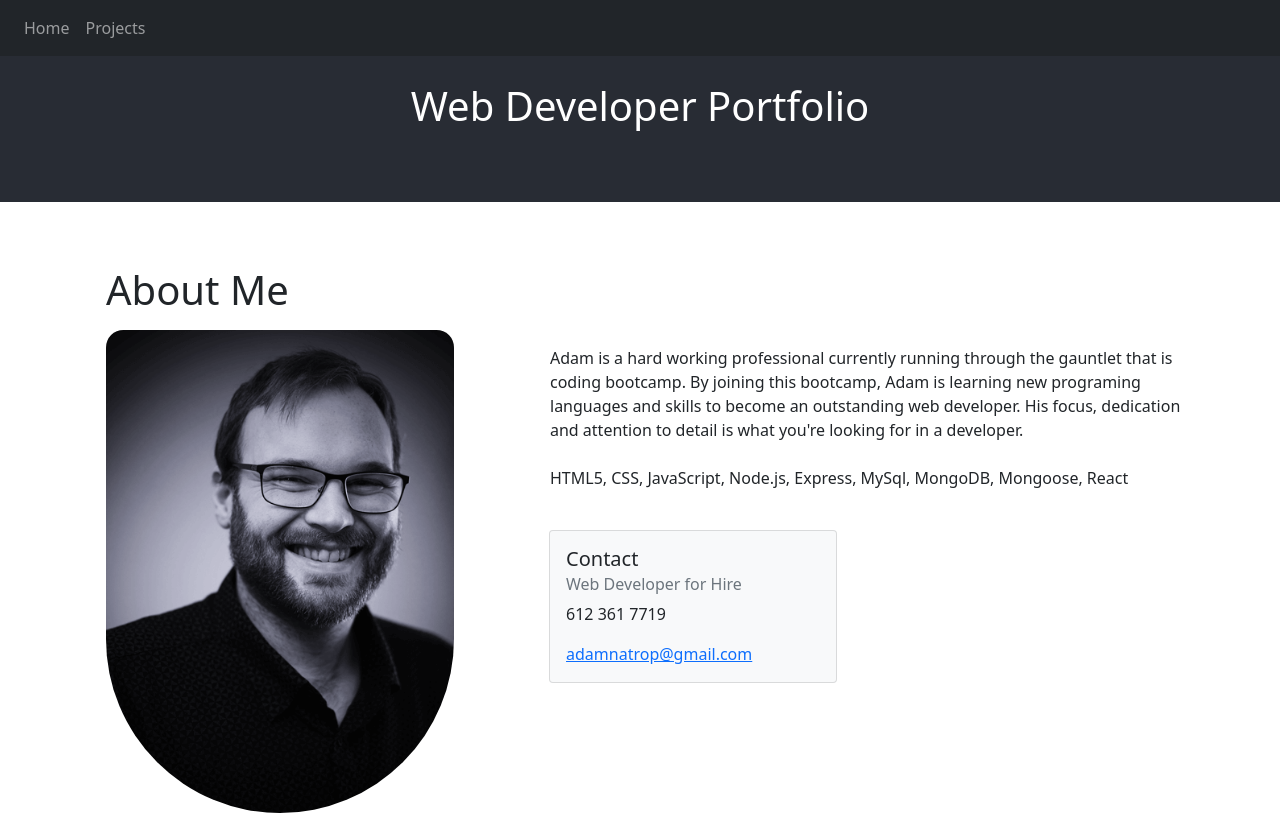
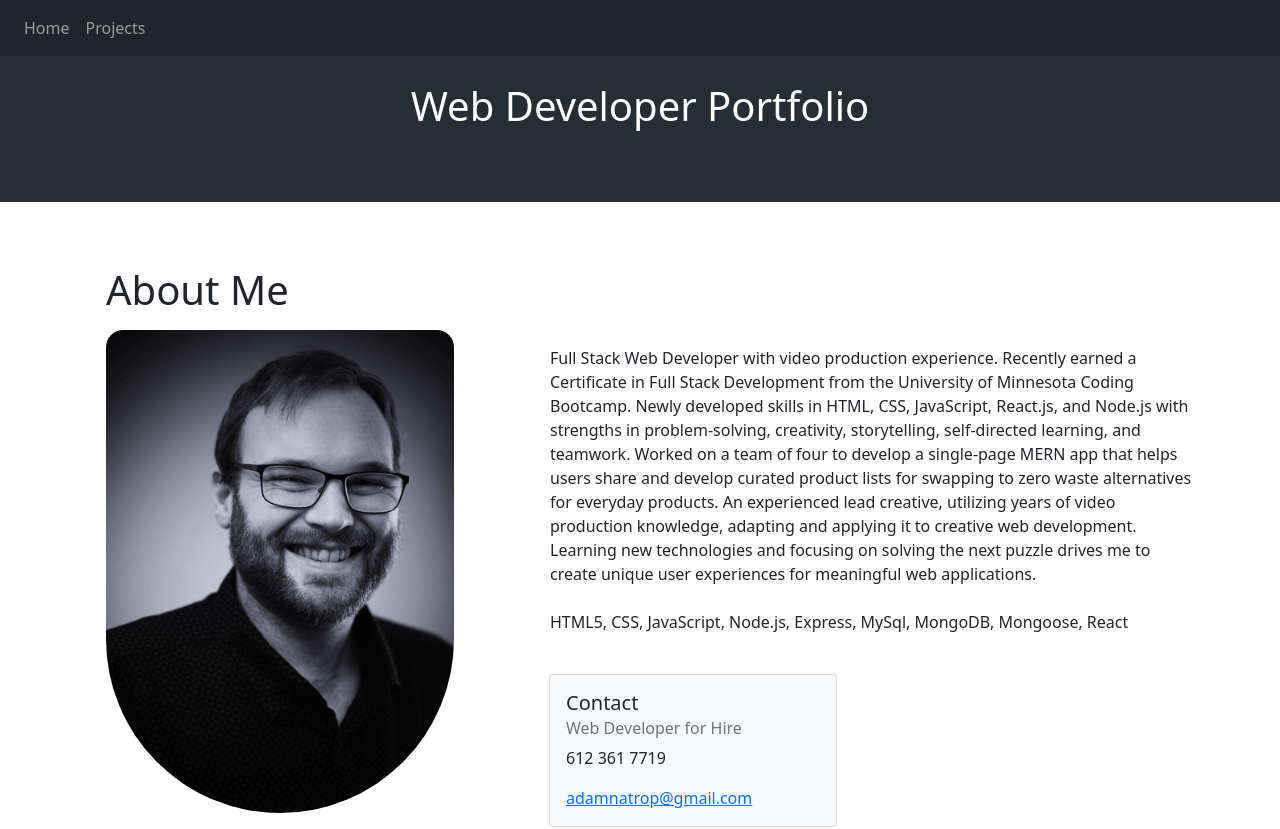
Before and after one commit to adamnatrop/react_portfolio, a React (Create React App) app: page / in a window 1280 px wide. Shown: the top 829 px of the page. Built offline with nearby package versions, Linux system fonts and the light colour scheme.

Commit message:
updated about section

```diff
--- a/src/pages/About/index.js
+++ b/src/pages/About/index.js
@@ -21,7 +21,7 @@ function About() {
             </div>
             <div className="col-sm-8 pt-4 ">
               <p className="about-para">
-                Adam is a hard working professional currently running through the gauntlet that is coding bootcamp. By joining this bootcamp, Adam is learning new programing languages and skills to become an outstanding web developer. His focus, dedication and attention to detail is what you're looking for in a developer.
+              Full Stack Web Developer with video production experience. Recently earned a Certificate in Full Stack Development from the University of Minnesota Coding Bootcamp. Newly developed skills in HTML, CSS, JavaScript, React.js, and Node.js with strengths in problem-solving, creativity, storytelling, self-directed learning, and teamwork. Worked on a team of four to develop a single-page MERN app that helps users share and develop curated product lists for swapping to zero waste alternatives for everyday products. An experienced lead creative, utilizing years of video production knowledge, adapting and applying it to creative web development. Learning new technologies and focusing on solving the next puzzle drives me to create unique user experiences for meaningful web applications.
                 <br/>
                 <br/>
                 HTML5, CSS, JavaScript, Node.js, Express, MySql, MongoDB, Mongoose, React
```
